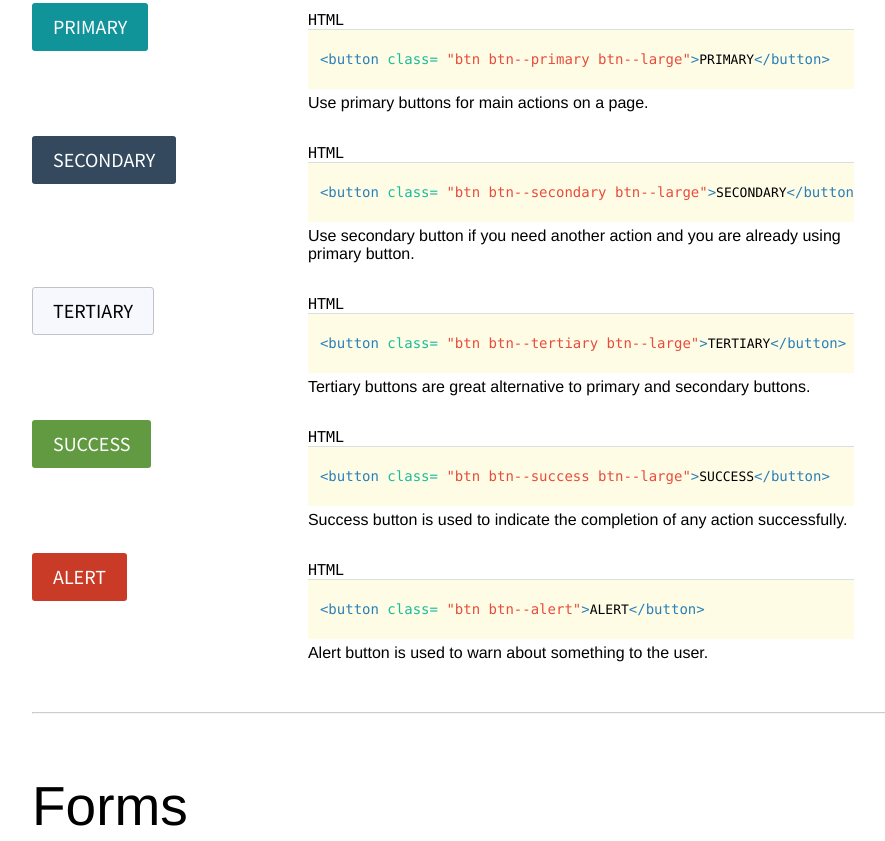
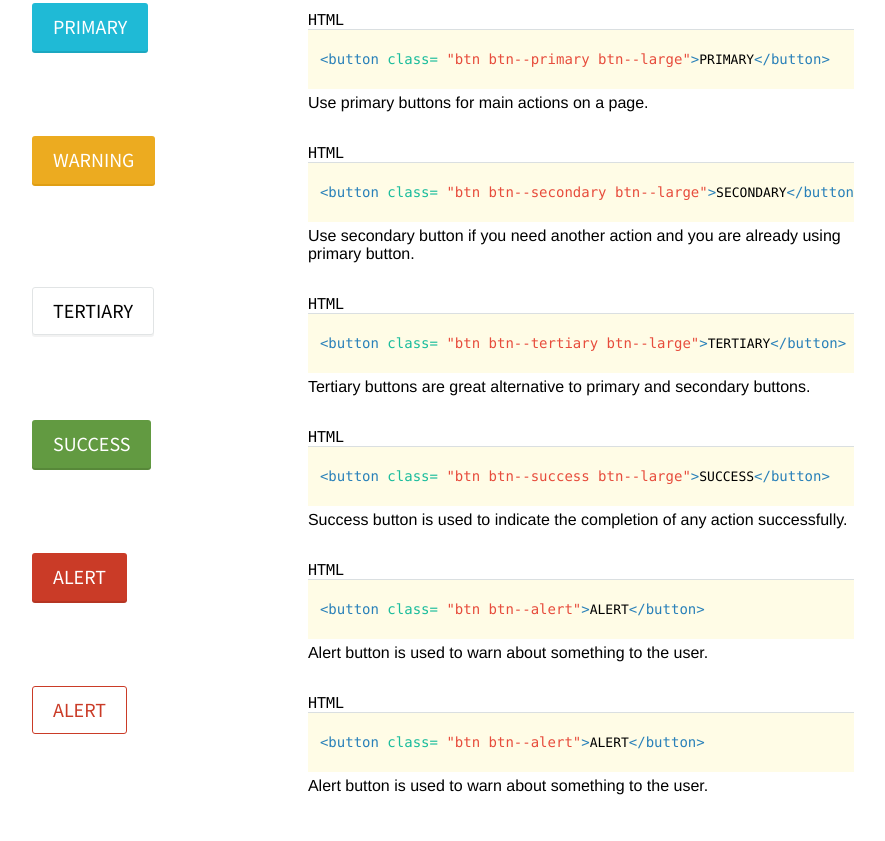
Before and after one commit to yogasaikrishna/hyphen, a website: page doc/index.html in a window 1280 px wide. Shown: the part 1073-1914 px from the top of the page, without its empty margins (48-933 px from the left). Drawn offline with nearby package versions, Linux system fonts and the light colour scheme.

Commit message:
Added new button style

```diff
--- a/doc/index.html
+++ b/doc/index.html
@@ -131,8 +131,8 @@
 								</div>
 								<div class="grid">
 									<div class="grid__item grid__item--4">
-										<button class="btn btn--secondary btn--large btn--round tooltip-container">
-											SECONDARY
+										<button class="btn btn--warning btn--large btn--round tooltip-container">
+											WARNING
 											<span class="tooltip tooltip--right">This is tooltip--right</span>
 										</button>
 									</div>
@@ -183,6 +183,23 @@
 								<div class="grid">
 									<div class="grid__item grid__item--4">
 										<button class="btn btn--alert btn--large btn--round tooltip-container">
+											ALERT
+											<span class="tooltip tooltip--right">This is tooltip--right</span>
+										</button>
+									</div>
+									<div class="grid__item grid__item--8">
+										<div class="title">HTML</div>
+										<div class="samplecode">
+											<span class="tag"> &lt;button </span><span class="attr">class=</span>
+											<span class="attrvalue">"btn btn--alert"</span><span class="tag">&gt;</span><span class="innerhtml">ALERT</span><span class="tag">&lt;/button&gt;</span>
+											<br>
+										</div>
+										<div class="description">Alert button is used to warn about something to the user.</div>
+									</div>
+								</div>
+								<div class="grid">
+									<div class="grid__item grid__item--4">
+										<button class="btn btn--alert--invert btn--large btn--round tooltip-container">
 											ALERT
 											<span class="tooltip tooltip--right">This is tooltip--right</span>
 										</button>
--- a/scss/global/_settings.scss
+++ b/scss/global/_settings.scss
@@ -5,8 +5,8 @@ $black: #000;
 
 // Primary colors
 $base-black: #34495e !default;
-$base-blue: #11939a !default;
-$base-white: #f7f8fd !default;
+$base-blue: #1fbad6 !default;
+$base-white: #fff !default;
 $base-green: #629a41 !default;
 $base-red: #ca3b27 !default;
 $base-orange: #ecab20 !default;
--- a/scss/ui/_buttons.scss
+++ b/scss/ui/_buttons.scss
@@ -27,6 +27,7 @@ $button-sizes: $base-sizes !default;
   font-size: map-get($button-sizes, default);
   line-height: 1;
   margin: $button-margin;
+  outline: 0;
   padding: $button-padding;
   text-align: center;
   transition: all .25s ease-out;
@@ -44,18 +45,32 @@ $button-sizes: $base-sizes !default;
 
   @if lightness($background) >= 70% {
     $color: $button-alt-color;
-    $background-hover: $white;
-    border-color: $button-border-color;
+    $background-hover: darken($white, 2%);
+    border-color: lighten($button-border-color, 13%);
   } @else {
     $color: $button-color;
   }
 
   background: $background;
+  box-shadow: 0 2px 0 darken($background, 5%);
   color: $color;
+  transition: all .1s ease-in-out;
 
   &:hover,
   &:focus {
     background: $background-hover;
+    transform: scale(1.02);
+  }
+
+  @at-root #{&}--invert {
+    background: $white;
+    border: 1px solid $background;
+    color: $background;
+
+    &:hover {
+      background: $background;
+      color: $white;
+    }
   }
 }
 
--- a/scss/ui/_forms.scss
+++ b/scss/ui/_forms.scss
@@ -27,6 +27,7 @@ $input-box-shadow: 0 0 3px;
 
 // Mixin for form elements
 @mixin form-element {
+  background: darken($white, 1%);
   border: $input-border;
   border-radius: 3px;
   box-sizing: border-box;
```
Also changed, not shown: dist/hyphen.css, doc/css/hyphen.css.
